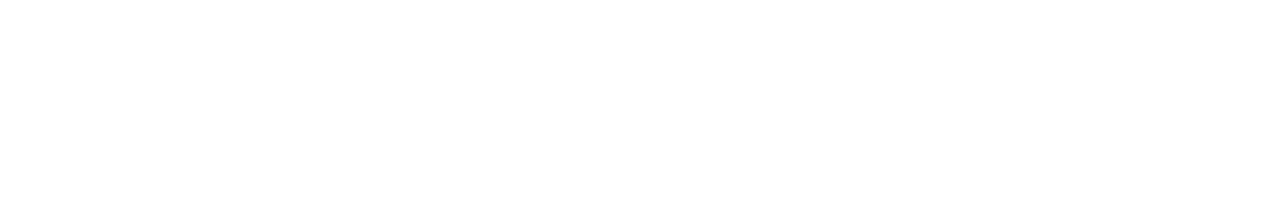
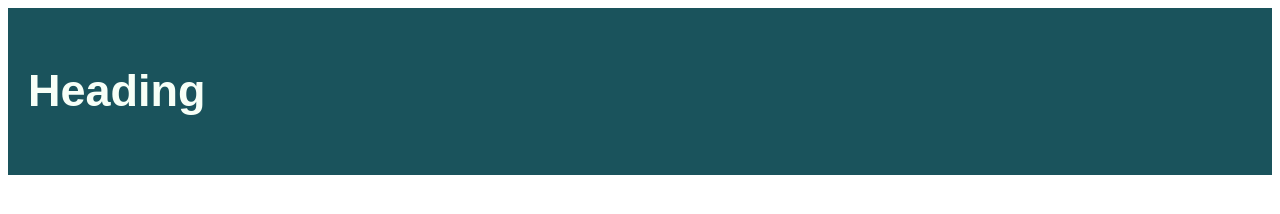
Before and after one commit to Michelle-Rose/basic-html, a plain HTML site: page index.html in a window 1280 px wide. Drawn offline with Linux system fonts and the light colour scheme.

Commit message:
Basic Header
Created basic header matching requirements

```diff
--- a/index.html
+++ b/index.html
@@ -1,4 +1,5 @@
 <html lang="en">
+
 <head>
     <meta charset="UTF-8">
     <meta name="viewport" content="width=device-width, initial-scale=1.0">
@@ -6,7 +7,13 @@
 
     <link rel="stylesheet" href="styles.css">
 </head>
+
 <body>
+    <header>
+        <div class="header">
+            <h2>Heading</h2>
+        </div>
+    </header>
+</body>
 
-</body>
 </html>
--- a/styles.css
+++ b/styles.css
@@ -1,3 +1,22 @@
+/* "Midnight Green Eagle Green":"1a535c",
+  "Medium Turquoise":"4ecdc4",
+  "Mint Cream":"f7fff7",
+  "Bittersweet":"ff6b6b",
+  "Naples Yellow":"ffe66d" */
+
 * {
     box-sizing: border-box;
+}
+
+body {
+    font-family: Arial, Helvetica, sans-serif;
   }
+
+  /* Style the header */
+  header {
+    background-color: #1a535c;
+    padding: 20px;
+    text-align: left;
+    font-size: 30px;
+    color: #f7fff7;
+  }
```
